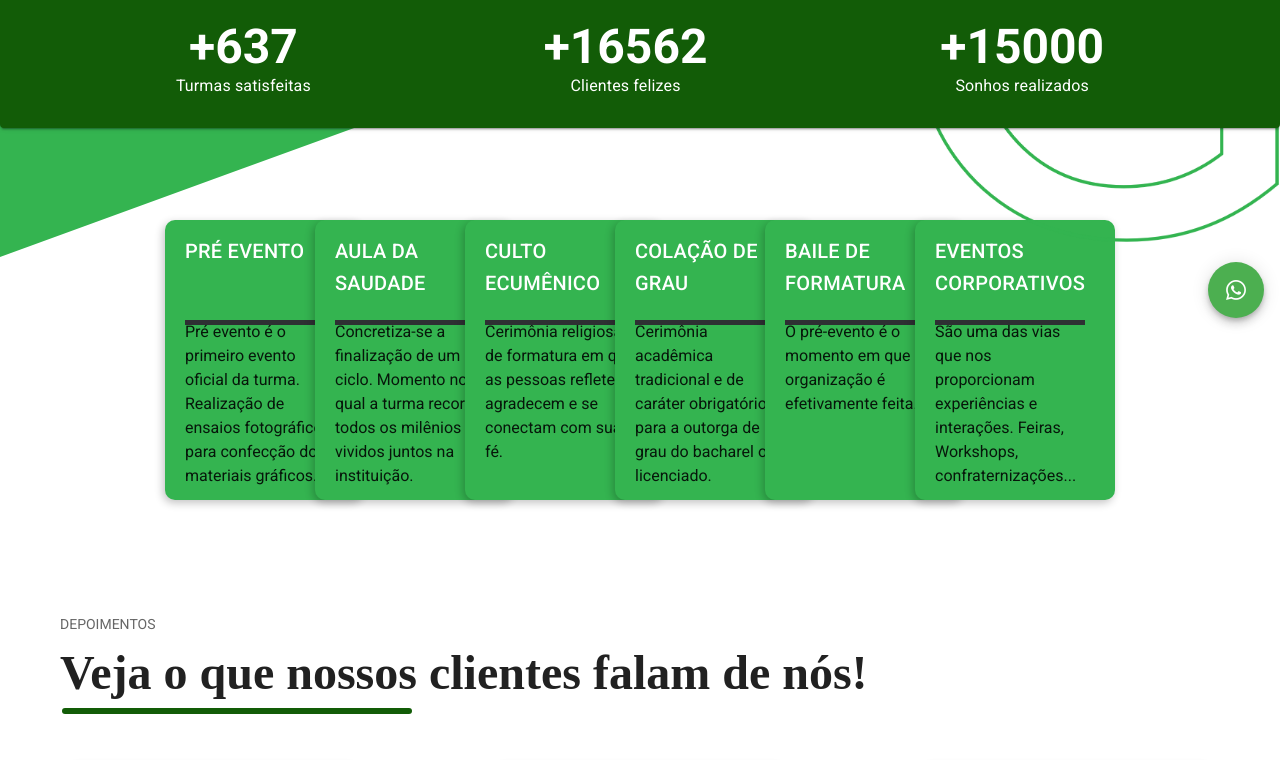
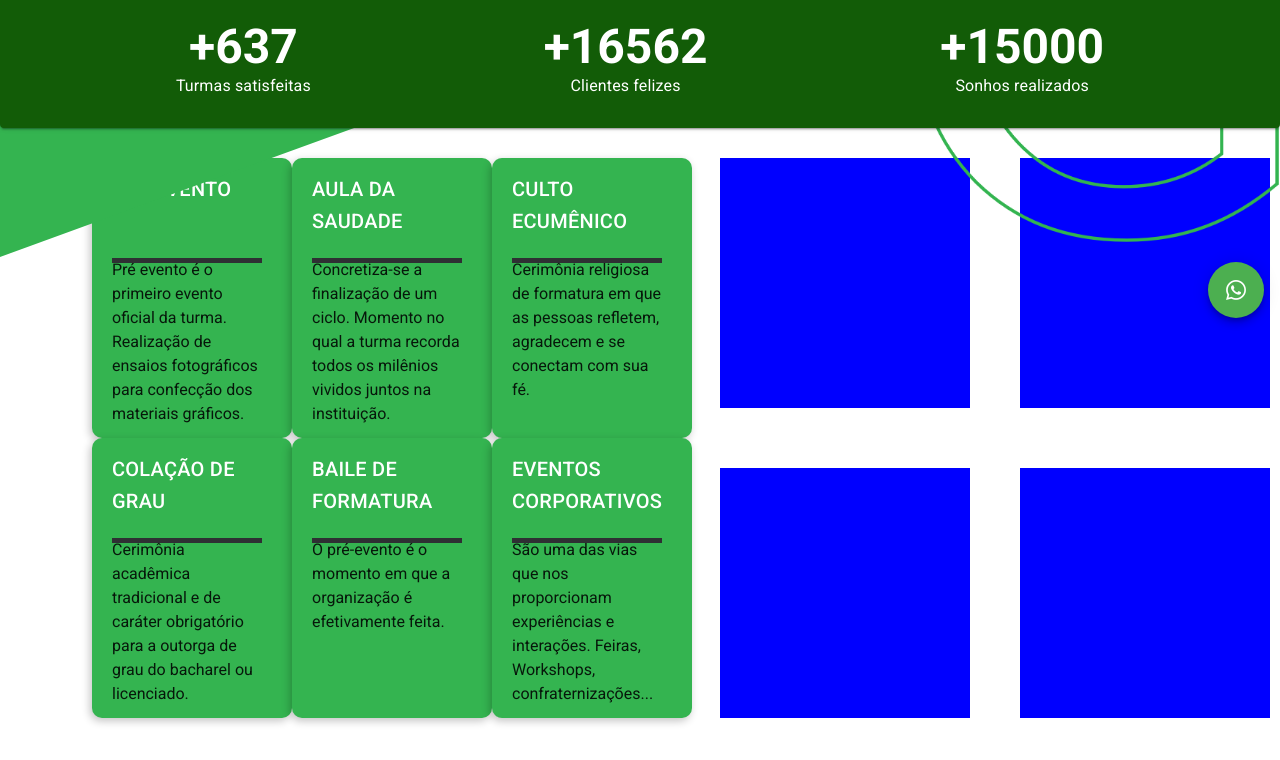
Before and after one commit to WilhamsGomes/glamour-vue, a Vue app: page / in a window 1280 px wide. Shown: the part 466-1226 px from the top of the page. Built offline with nearby package versions, Linux system fonts and the light colour scheme; a web font is replaced by a local one.

Commit message:
Modificando carrossel de eventos

```diff
--- a/src/components/CarouselInfo.vue
+++ b/src/components/CarouselInfo.vue
@@ -1,6 +1,7 @@
 <template>
-    <div class="container">
-        <div class="card">
+    <div class="events">
+      <div class="container">
+        <div class="card" @mouseover="preEvento = true" @mouseleave="preEvento = false">
             <h3 class="title">PRÉ EVENTO</h3>
             <div class="bar">
                 <div class="emptybar">
@@ -9,61 +10,122 @@
                 <div class="filledbar"></div>
             </div>
         </div>
-        <div class="card">
+        <div class="card" @mouseover="aulaSaudade = true" @mouseleave="aulaSaudade = false">
             <h3 class="title">AULA DA <br> SAUDADE</h3>
             <div class="bar">
                 <div class="emptybar">Concretiza-se a finalização de um ciclo. Momento no qual a turma recorda todos os milênios vividos juntos na instituição.</div>
                 <div class="filledbar"></div>
             </div>
         </div>
-        <div class="card">
+        <div class="card" @mouseover="cultoEcumenico = true" @mouseleave="cultoEcumenico = false">
             <h3 class="title">CULTO ECUMÊNICO</h3>
             <div class="bar">
                 <div class="emptybar">Cerimônia religiosa de formatura em que as pessoas refletem, agradecem e se conectam com sua fé.</div>
                 <div class="filledbar"></div>
             </div>
         </div>
-        <div class="card">
+        <div class="card" @mouseover="colacaoDeGrau = true" @mouseleave="colacaoDeGrau = false">
             <h3 class="title">COLAÇÃO DE GRAU</h3>
             <div class="bar">
                 <div class="emptybar">Cerimônia acadêmica tradicional e de caráter obrigatório para a outorga de grau do bacharel ou licenciado.</div>
                 <div class="filledbar"></div>
             </div>
         </div>
-        <div class="card">
+        <div class="card" @mouseover="baileDeFormatura = true" @mouseleave="baileDeFormatura = false">
             <h3 class="title">BAILE DE FORMATURA</h3>
             <div class="bar">
                 <div class="emptybar">O pré-evento é o momento em que a organização é efetivamente feita.</div>
                 <div class="filledbar"></div>
             </div>
         </div>
-        <div class="card">
+        <div class="card" @mouseover="eventosCorporativos = true" @mouseleave="eventosCorporativos = false">
             <h3 class="title">EVENTOS CORPORATIVOS</h3>
             <div class="bar">
                 <div class="emptybar">São uma das vias que nos proporcionam experiências e interações. Feiras, Workshops, confraternizações...</div>
                 <div class="filledbar"></div>
             </div>
         </div>
+      </div>
+      <div class="galeria">
+        <div class="imagem-div">
+          <div class="img-preEvento" v-if="preEvento">IMAGEM PRÉ EVENTO</div>
+          <div class="img-aulaSaudade" v-if="aulaSaudade">IMAGEM AULA DA SAUDADE</div>
+          <div class="img-cultoEcumenico" v-if="cultoEcumenico">IMAGEM CULTO ECUMENICO</div>
+          <div class="img-colacaoGrau" v-if="colacaoDeGrau">IMAGEM COLAÇÃO DE GRAU</div>
+          <div class="img-baileFormatura" v-if="baileDeFormatura">IMAGEM BAILE DE FORMATURA</div>
+          <div class="img-eventosCorporativos" v-if="eventosCorporativos">IMAGEM EVENTOS CORPORATIVOS</div>
+        </div>
+        <div class="imagem-div">
+          <div class="img-preEvento" v-if="preEvento">IMAGEM PRÉ EVENTO</div>
+          <div class="img-aulaSaudade" v-if="aulaSaudade">IMAGEM AULA DA SAUDADE</div>
+          <div class="img-cultoEcumenico" v-if="cultoEcumenico">IMAGEM CULTO ECUMENICO</div>
+          <div class="img-colacaoGrau" v-if="colacaoDeGrau">IMAGEM COLAÇÃO DE GRAU</div>
+          <div class="img-baileFormatura" v-if="baileDeFormatura">IMAGEM BAILE DE FORMATURA</div>
+          <div class="img-eventosCorporativos" v-if="eventosCorporativos">IMAGEM EVENTOS CORPORATIVOS</div>
+        </div>
+        <div class="imagem-div">
+          <div class="img-preEvento" v-if="preEvento">IMAGEM PRÉ EVENTO</div>
+          <div class="img-aulaSaudade" v-if="aulaSaudade">IMAGEM AULA DA SAUDADE</div>
+          <div class="img-cultoEcumenico" v-if="cultoEcumenico">IMAGEM CULTO ECUMENICO</div>
+          <div class="img-colacaoGrau" v-if="colacaoDeGrau">IMAGEM COLAÇÃO DE GRAU</div>
+          <div class="img-baileFormatura" v-if="baileDeFormatura">IMAGEM BAILE DE FORMATURA</div>
+          <div class="img-eventosCorporativos" v-if="eventosCorporativos">IMAGEM EVENTOS CORPORATIVOS</div>
+        </div>
+        <div class="imagem-div">
+          <div class="img-preEvento" v-if="preEvento">IMAGEM PRÉ EVENTO</div>
+          <div class="img-aulaSaudade" v-if="aulaSaudade">IMAGEM AULA DA SAUDADE</div>
+          <div class="img-cultoEcumenico" v-if="cultoEcumenico">IMAGEM CULTO ECUMENICO</div>
+          <div class="img-colacaoGrau" v-if="colacaoDeGrau">IMAGEM COLAÇÃO DE GRAU</div>
+          <div class="img-baileFormatura" v-if="baileDeFormatura">IMAGEM BAILE DE FORMATURA</div>
+          <div class="img-eventosCorporativos" v-if="eventosCorporativos">IMAGEM EVENTOS CORPORATIVOS</div>
+        </div>
+      </div>
     </div>
 </template>
 
 <script>
     export default {
         name:"CarouselInfo",
-
+        data(){
+          return{
+            preEvento: false,
+            aulaSaudade: false,
+            cultoEcumenico: false,
+            colacaoDeGrau: false,
+            baileDeFormatura: false,
+            eventosCorporativos: false,
+          }
+        }
     }
 </script>
 
 <style scoped>
 
+.events{
+  display: flex;
+  align-items: center;
+  justify-content: center;
+}
+
+.galeria{
+  display: grid;
+  width: 50%;
+  grid-template-columns: 300px 300px ;
+}
+
+.imagem-div{
+  margin: 30px 0 30px 80px;
+  background-color: blue;
+  font-size: 15px;
+  color: white;
+  width: 250px;
+  height: 250px;
+}
+
 .container {
-  height: 300px;
-  width: 100%;
-  margin-top: 80px;
-  margin-bottom: 80px;
-  left: calc(50% - 300px);
-  display: flex;
-  justify-content: center;
+  width: 50%;
+  display: grid;
+  grid-template-columns: 200px 200px 200px;
 }
 
 .card {
@@ -79,18 +141,12 @@
   left: 0px;
 }
 
-.card:not(:first-child) {
-    margin-left: -50px;
+.card {
+    margin-left: 80px;
 }
 
 .card:hover {
   transform: translateY(-20px);
-  transition: 0.4s ease-out;
-}
-
-.card:hover ~ .card {
-  position: relative;
-  left: 80px;
   transition: 0.4s ease-out;
 }
 
@@ -153,14 +209,50 @@
 @media screen and (max-width: 900px){
 
     .container{
-        display: grid;
-        grid-template-columns: 100px 100px 100px ;
+        width: 100%;
+        grid-template-columns: 200px 200px;
         gap: 20px;
-        margin-bottom: 280px;
+    }
+    .card:not(:first-child) {
+      margin-left: 1px;
     }
 
-    .card{
-      margin-left: -50px;
+    .card {
+      margin-left: 0px;
+    }
+
+    .card:hover {
+      transform: translateY(-20px);
+      transition: 0.4s ease-out;
+    }
+
+    .card:hover ~ .card {
+      position: relative;
+      left: 0px;
+      transition: 0.4s ease-out;
+    }
+
+    .galeria{
+      width: 100%;
+      display: grid;
+      grid-template-columns: 200px 200px;
+    }
+
+
+    .imagem-div{
+      margin: 30px;
+      background-color: blue;
+
+    }
+
+    .imagem-div div{
+      width: 150px;
+      height: 150px;
+    }
+
+    .events{
+      margin: 0 auto;
+      flex-direction: column;
     }
 
 }
```
